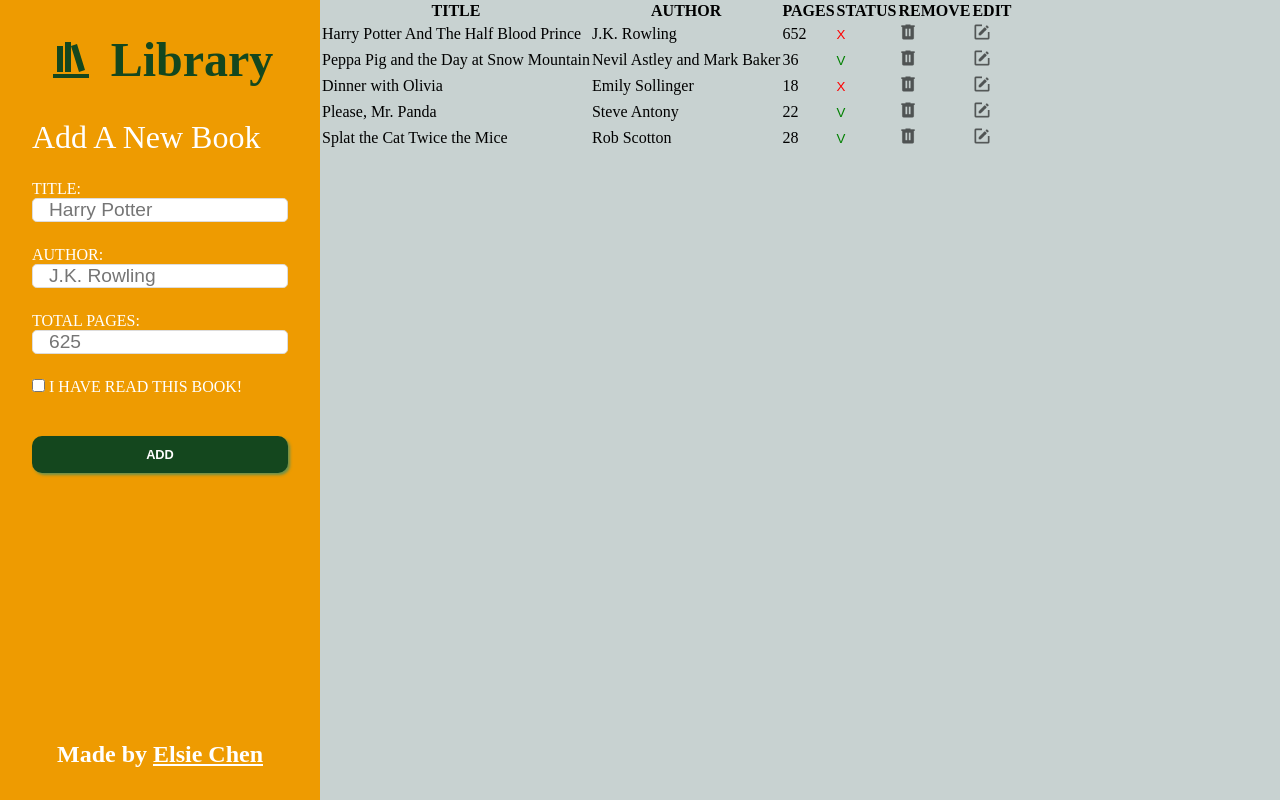
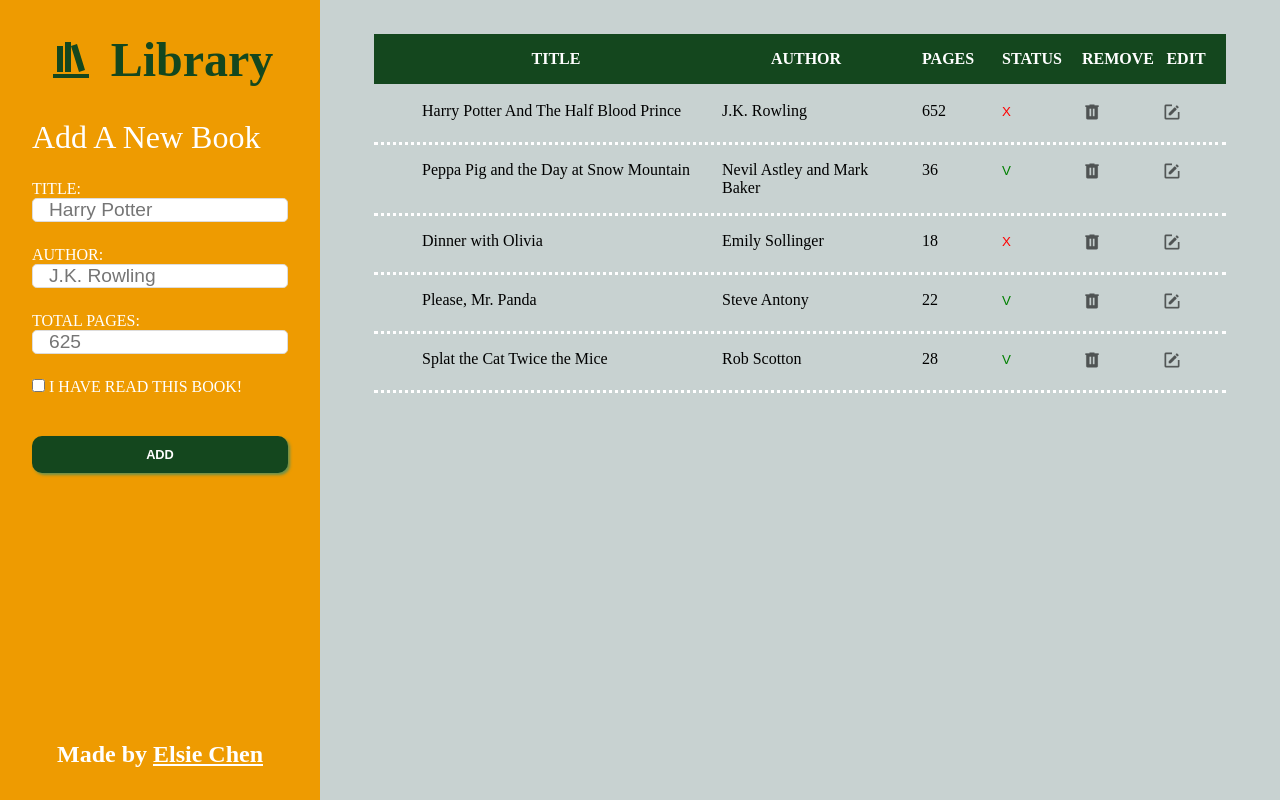
Before and after one commit to elsiechen/project-library, a plain HTML site: page index.html in a window 1280 px wide. Drawn offline with Linux system fonts and the light colour scheme.

Commit message:
Finish styling table

```diff
--- a/style.css
+++ b/style.css
@@ -125,9 +125,48 @@ footer {
 a{
     color: white;
 }
+
 .right-container {
     background-color: var(--third--color--);
+    padding: 2rem;
+    display: flex;
+    justify-content: center;
+    align-items: flex-start;
 }
+
+thead {
+    height: 2rem;
+    background-color: var(--fifth-color--);
+    color: white;
+}
+
+th,
+td {
+    width: 80px;
+    padding: 0 0 0 2rem;
+}
+
+th:first-child,
+td:first-child {
+    width: 300px;
+}
+
+th:first-child+th,
+td:first-child+td {
+    width: 200px;
+}
+
+tr {
+    display: flex;
+    justify-content: start;
+    padding: 1rem;
+}
+
+tbody tr {
+    border-bottom: 3px dotted white;
+}
+
+
 
 .toggleBtn,
 .removeBtn,
```
